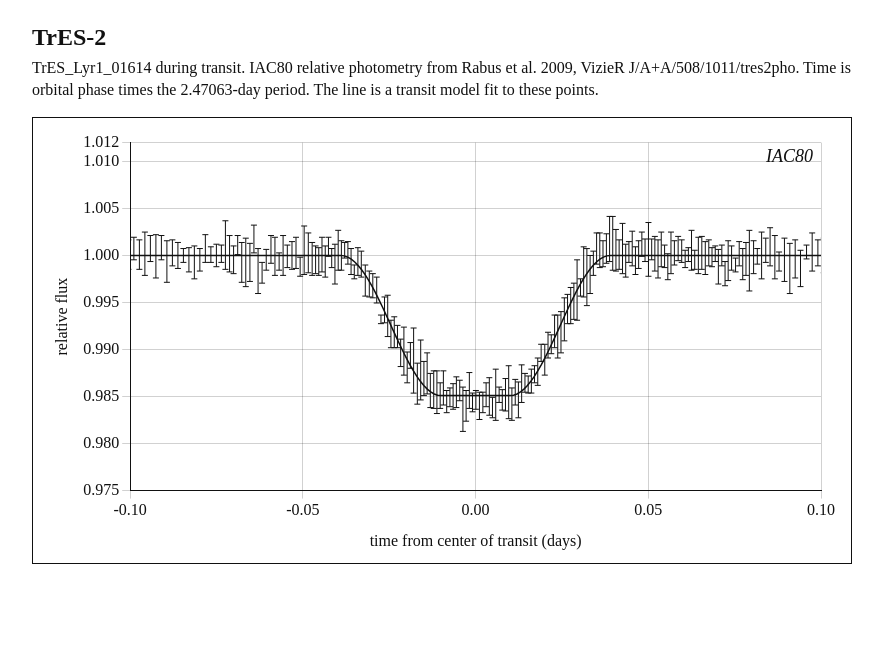
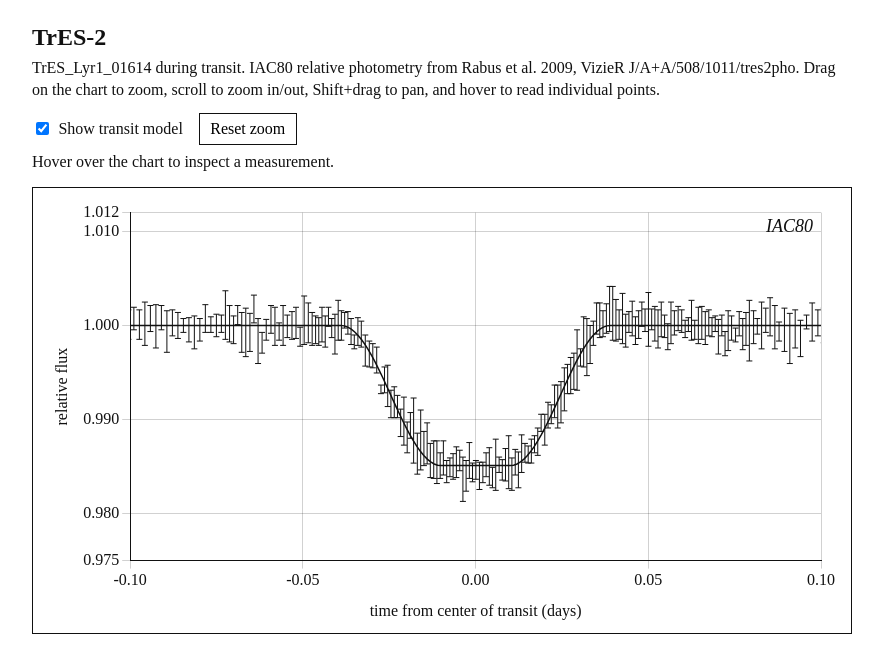
Before and after one commit to kaylenzheng02/assignment2-datavis, a plain HTML site: page index.html in a window 1280 px wide. Shown: the whole page, without its empty margins (198-1081 px from the left). Drawn offline with nearby package versions, Linux system fonts and the light colour scheme; some packages are replaced by stand-ins of ours; a script that the page names is missing.

Commit message:
interactivity, zoom and reset zoom and hover

```diff
--- a/index.html
+++ b/index.html
@@ -5,12 +5,21 @@
   <meta name="viewport" content="width=device-width, initial-scale=1">
   <title>TrES-2 light curve</title>
   <script src="https://cdn.jsdelivr.net/npm/chart.js@4.4.6/dist/chart.umd.min.js"></script>
+  <script src="https://cdn.jsdelivr.net/npm/chartjs-plugin-zoom@2.0.1/dist/chartjs-plugin-zoom.min.js"></script>
   <link rel="stylesheet" href="style.css">
 </head>
 <body>
   <main>
     <h1>TrES-2</h1>
     <p id="summary">Loading light curve…</p>
+    <div class="controls">
+      <label class="control">
+        <input id="showModel" type="checkbox" checked>
+        Show transit model
+      </label>
+      <button id="resetZoom" type="button">Reset zoom</button>
+    </div>
+    <p id="readout" aria-live="polite">Hover over the chart to inspect a measurement.</p>
     <div class="chart-wrap">
       <canvas id="magChart" aria-label="Relative flux versus time from mid-transit"></canvas>
     </div>
--- a/script.js
+++ b/script.js
@@ -1,5 +1,10 @@
 const font = { family: '"Times New Roman", Times, serif', size: 16 };
 const ink = "#111";
+
+const viewLimits = {
+  x: { min: -0.1, max: 0.1 },
+  y: { min: 0.975, max: 1.012 },
+};
 
 const errorBars = {
   id: "errorBars",
@@ -8,6 +13,8 @@ const errorBars = {
     if (!points) return;
 
     const meta = chart.getDatasetMeta(0);
+    if (meta.hidden) return;
+
     const yScale = chart.scales.y;
     const { ctx, chartArea } = chart;
     ctx.save();
@@ -18,6 +25,7 @@ const errorBars = {
     ctx.lineWidth = 1;
 
     meta.data.forEach((point, index) => {
+      if (point.skip) return;
       const err = points[index][2];
       const flux = points[index][1];
       const top = yScale.getPixelForValue(flux + err);
@@ -52,6 +60,24 @@ const seriesLabel = {
   },
 };
 
+const crosshair = {
+  id: "crosshair",
+  afterDraw(chart) {
+    const x = chart.$crosshairX;
+    if (x == null) return;
+    const { ctx, chartArea } = chart;
+    ctx.save();
+    ctx.strokeStyle = "rgba(0, 0, 0, 0.35)";
+    ctx.lineWidth = 1;
+    ctx.setLineDash([4, 4]);
+    ctx.beginPath();
+    ctx.moveTo(x, chartArea.top);
+    ctx.lineTo(x, chartArea.bottom);
+    ctx.stroke();
+    ctx.restore();
+  },
+};
+
 function axisOptions(title) {
   return {
     title: { display: true, text: title, color: ink, font, padding: 8 },
@@ -59,6 +85,14 @@ function axisOptions(title) {
     grid: { color: "rgba(0, 0, 0, 0.18)" },
     border: { color: ink },
   };
+}
+
+function formatReadout(time, flux, err) {
+  return `t = ${time.toFixed(4)} days · flux = ${flux.toFixed(4)} ± ${err.toFixed(4)}`;
+}
+
+function setReadout(text) {
+  document.getElementById("readout").textContent = text;
 }
 
 async function main() {
@@ -71,14 +105,15 @@ async function main() {
   const canvas = document.getElementById("magChart");
   const chart = new Chart(canvas, {
     type: "scatter",
-    plugins: [errorBars, seriesLabel],
+    plugins: [errorBars, seriesLabel, crosshair],
     data: {
       datasets: [
         {
           label: curve.instrument,
           data: curve.points.map(([t, flux]) => ({ x: t, y: flux })),
           pointRadius: 0,
-          pointHoverRadius: 3,
+          pointHoverRadius: 4,
+          pointHitRadius: 12,
         },
         {
           label: "Transit model",
@@ -96,17 +131,64 @@ async function main() {
       aspectRatio: 1.85,
       clip: 0,
       animation: false,
+      interaction: {
+        mode: "nearest",
+        axis: "x",
+        intersect: false,
+      },
+      onHover(_event, elements) {
+        if (!elements.length) {
+          chart.$crosshairX = null;
+          setReadout("Hover over the chart to inspect a measurement.");
+          chart.draw();
+          return;
+        }
+
+        const item = elements[0];
+        if (item.datasetIndex !== 0) return;
+
+        const [time, flux, err] = curve.points[item.index];
+        chart.$crosshairX = item.element.x;
+        setReadout(formatReadout(time, flux, err));
+        chart.draw();
+      },
       plugins: {
         legend: { display: false },
         tooltip: {
           callbacks: {
+            title(items) {
+              const item = items[0];
+              return `t = ${item.parsed.x.toFixed(4)} days`;
+            },
             label(item) {
               if (item.datasetIndex === 1) {
-                return `model  ${item.parsed.y.toFixed(4)}`;
+                return `model flux ${item.parsed.y.toFixed(4)}`;
               }
               const err = curve.points[item.dataIndex][2];
-              return `${item.parsed.y.toFixed(4)} ± ${err.toFixed(4)}`;
+              return `flux ${item.parsed.y.toFixed(4)} ± ${err.toFixed(4)}`;
             },
+          },
+        },
+        zoom: {
+          limits: {
+            x: { min: -0.12, max: 0.12, minRange: 0.01 },
+            y: { min: 0.97, max: 1.015, minRange: 0.002 },
+          },
+          pan: {
+            enabled: true,
+            mode: "xy",
+            modifierKey: "shift",
+          },
+          zoom: {
+            wheel: { enabled: true },
+            pinch: { enabled: true },
+            drag: {
+              enabled: true,
+              backgroundColor: "rgba(0, 0, 0, 0.08)",
+              borderColor: ink,
+              borderWidth: 1,
+            },
+            mode: "xy",
           },
         },
       },
@@ -114,23 +196,23 @@ async function main() {
         x: {
           ...axisOptions("time from center of transit (days)"),
           type: "linear",
-          min: -0.1,
-          max: 0.1,
+          min: viewLimits.x.min,
+          max: viewLimits.x.max,
           ticks: {
             color: ink,
             font,
-            stepSize: 0.05,
+            maxTicksLimit: 9,
             callback: (value) => Number(value).toFixed(2),
           },
         },
         y: {
           ...axisOptions("relative flux"),
-          min: 0.975,
-          max: 1.012,
+          min: viewLimits.y.min,
+          max: viewLimits.y.max,
           ticks: {
             color: ink,
             font,
-            stepSize: 0.005,
+            maxTicksLimit: 8,
             callback: (value) => Number(value).toFixed(3),
           },
         },
@@ -143,7 +225,24 @@ async function main() {
   chart.update();
 
   document.getElementById("summary").textContent =
-    `${curve.star_id} during transit. ${curve.instrument} relative photometry from ${curve.source}. Time is orbital phase times the ${curve.period_days}-day period. The line is a transit model fit to these points.`;
+    `${curve.star_id} during transit. ${curve.instrument} relative photometry from ${curve.source}. Drag on the chart to zoom, scroll to zoom in/out, Shift+drag to pan, and hover to read individual points.`;
+
+  document.getElementById("showModel").addEventListener("change", (event) => {
+    chart.setDatasetVisibility(1, event.target.checked);
+    chart.update();
+  });
+
+  document.getElementById("resetZoom").addEventListener("click", () => {
+    chart.resetZoom();
+    chart.$crosshairX = null;
+    setReadout("Hover over the chart to inspect a measurement.");
+  });
+
+  canvas.addEventListener("mouseleave", () => {
+    chart.$crosshairX = null;
+    setReadout("Hover over the chart to inspect a measurement.");
+    chart.draw();
+  });
 }
 
 main().catch((error) => {
--- a/style.css
+++ b/style.css
@@ -22,12 +22,46 @@ h1 {
 }
 
 #summary {
-  margin: 0 0 1rem;
+  margin: 0 0 0.75rem;
   line-height: 1.4;
+}
+
+.controls {
+  display: flex;
+  flex-wrap: wrap;
+  gap: 0.75rem 1rem;
+  align-items: center;
+  margin-bottom: 0.5rem;
+}
+
+.control {
+  display: inline-flex;
+  gap: 0.4rem;
+  align-items: center;
+  cursor: pointer;
+}
+
+button {
+  font: inherit;
+  padding: 0.35rem 0.65rem;
+  border: 1px solid #111;
+  background: #fff;
+  cursor: pointer;
+}
+
+button:hover {
+  background: #f3f3f3;
+}
+
+#readout {
+  margin: 0 0 0.75rem;
+  min-height: 1.4em;
+  font-variant-numeric: tabular-nums;
 }
 
 .chart-wrap {
   background: #fff;
   border: 1px solid #111;
   padding: 0.75rem 0.75rem 0.25rem;
+  cursor: crosshair;
 }
```
